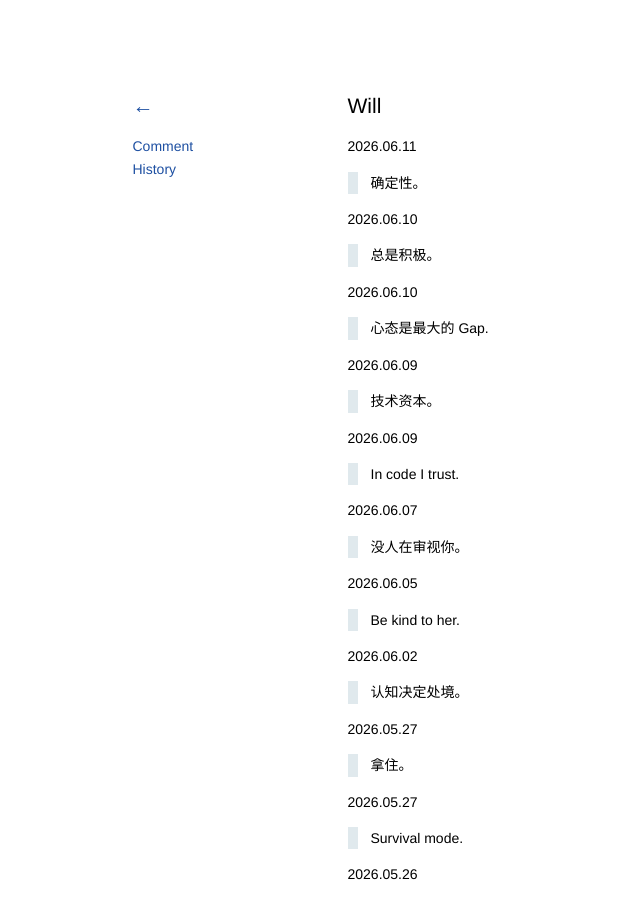
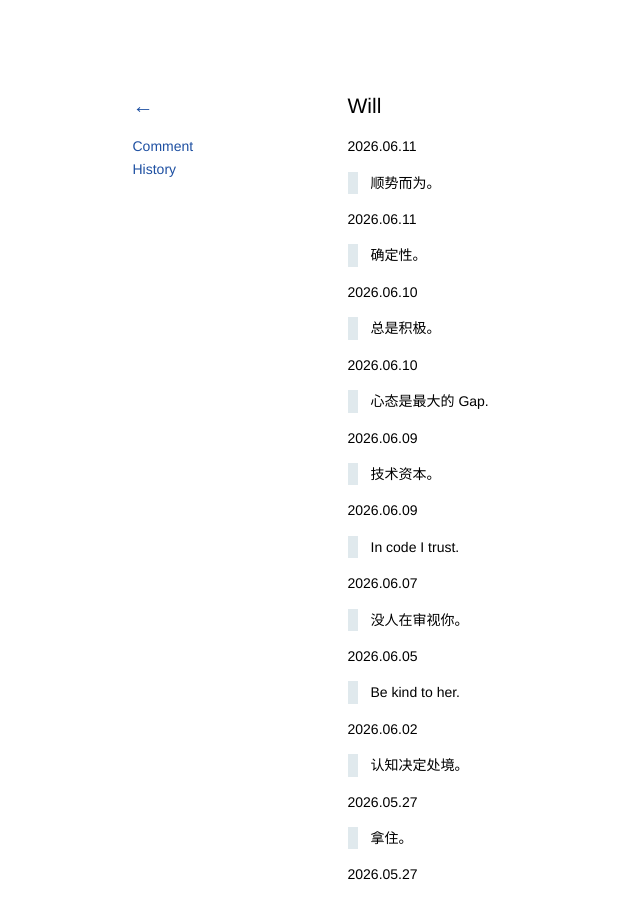
Before and after one commit to kidlj/awei, a Jekyll site: the page built from _wiki/will.md, in a window 1280 px wide and 900 px high. Shown: the whole window, without its empty margins (0-640 px from the left). Built offline with Jekyll 4.4.1, drawn with Linux system fonts in a browser that asks for light colours.

Commit message:
update will

```diff
--- a/_wiki/will.md
+++ b/_wiki/will.md
@@ -1,6 +1,10 @@
 ---
 title: Will
 ---
+
+2026.06.11
+
+> 顺势而为。
 
 2026.06.11
 
```
